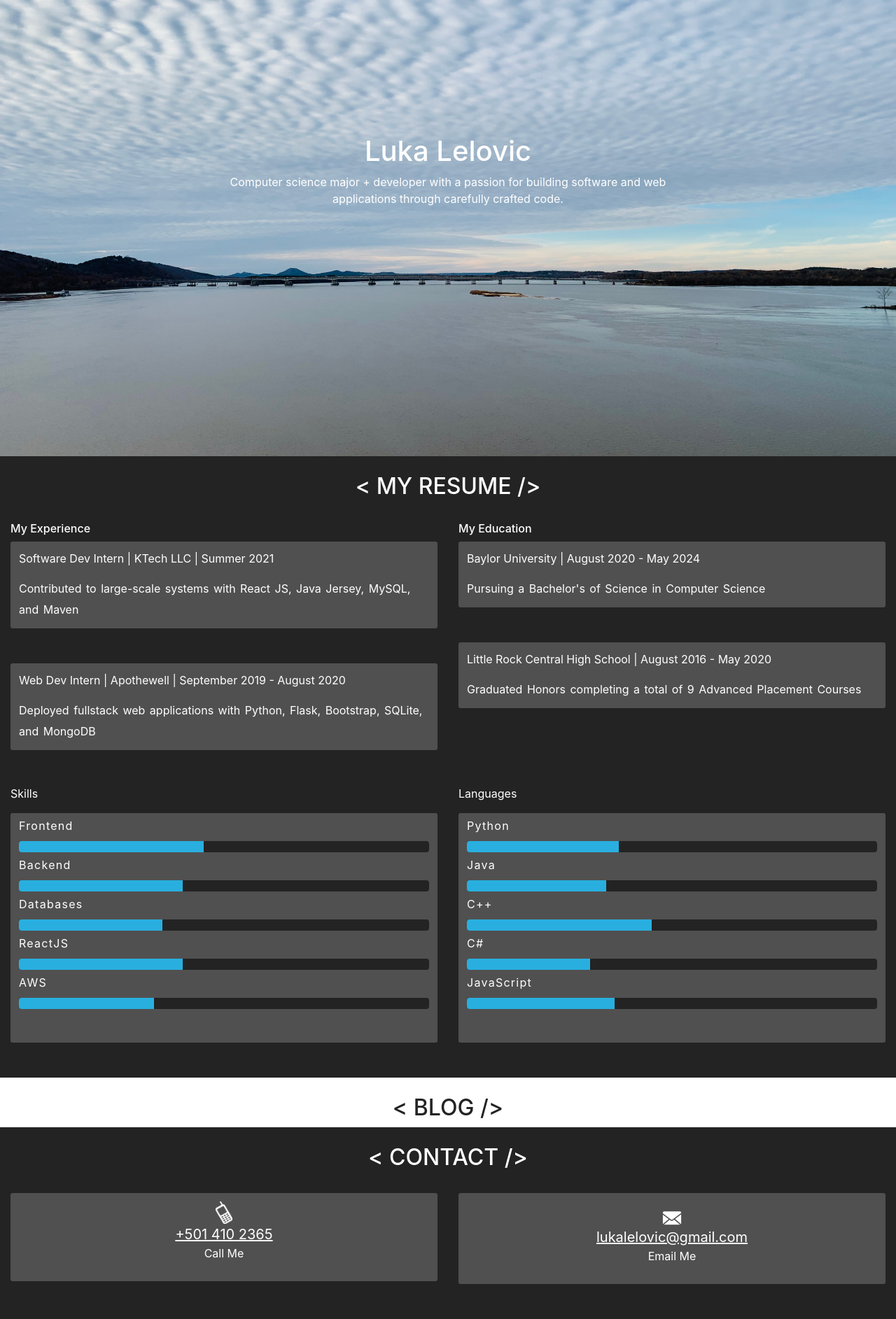
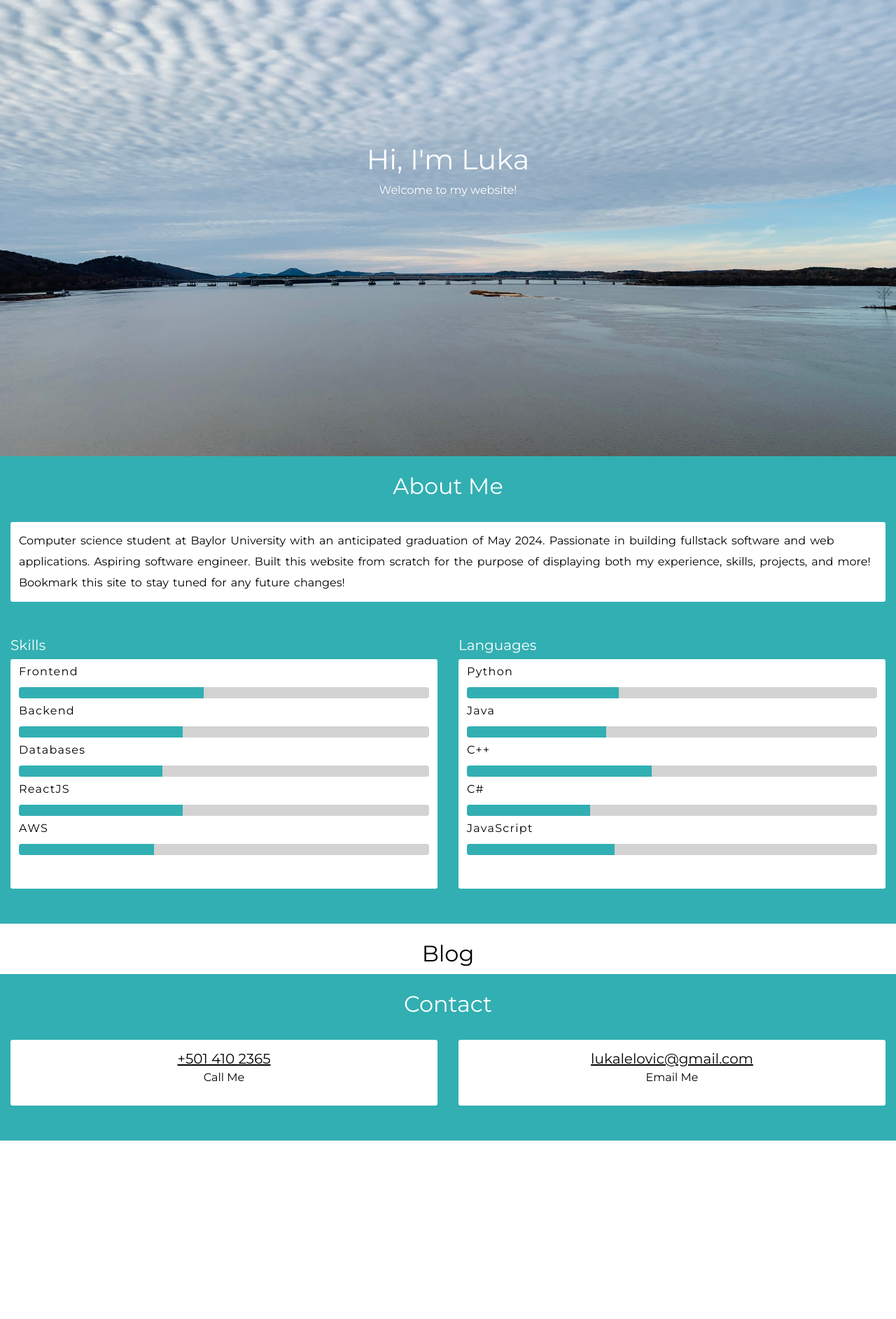
Before and after one commit to lukalelovic/Personal-Portfolio-Blog, a Flask app: page / in a window 1280 px wide. Shown: the part 148-2033 px from the top of the page at 70% size. After the commit the page ends 1778 px from the top, so only its background shows below. Run offline with Flask 2, Linux system fonts and the light colour scheme; data that the repository does not hold is empty; some libraries are stand-ins or nearby versions.

Commit message:
color changes

```diff
--- a/app/static/main.css
+++ b/app/static/main.css
@@ -1,29 +1,33 @@
+@import url('https://fonts.googleapis.com/css2?family=Montserrat:ital,wght@0,400;0,700;0,900;1,400&display=swap');
+
+:root {
+	--clr-primary: #32afb2;
+	--clr-primary-2: #fff;
+	--clr-secondary: #000;
+	--clr-secondary-2: #d3d3d3;
+}
+
 /* Main Elements */
 html { overflow: auto; }
 
 body {
 	margin: 0;
-    font-family: -apple-system, BlinkMacSystemFont, 'Segoe UI', Roboto, Oxygen, Ubuntu, Cantarell, 'Open Sans', 'Helvetica Neue', sans-serif;
-    color: white;
+	font-family: 'Montserrat', sans-serif;
+	color: var(--clr-primary-2);
 	overflow: hidden;
 }
 
-.bg-w { background-color: white; }
+.bg-w { background-color: var(--clr-primary-2); }
 
-.bg-b { background-color: rgb(35, 35, 35); }
+.bg-b { background-color: var(--clr-primary); }
 
 a {
 	text-decoration: none;
-    color: black;
-
-    -webkit-transition: color 0.5s;
-    -moz-transition: color 0.5s;
-    transition: color 0.5s;
+	color: var(--clr-secondary);
 }
 
 a:hover {
 	text-decoration: none;
-    color: rgb(76, 76, 76);
 }
 
 li {
@@ -53,8 +57,8 @@ span {
 }
 
 button {
-    background-color: rgb(105, 105, 105);
-    color: white;
+	background-color: var(--clr-secondary);
+	color: var(--clr-primary-2);
 	font-size: 16px;
 	cursor: pointer;
 }
@@ -121,34 +125,42 @@ input, button {
 	transform: translate(-50%, -50%);
 }
 
-/* Resume */
-#Resume { width: 100%; }
+/* About */
+#About {
+	width: 100%;
+	color: var(--clr-primary-2);
+}
 
 .info-box {
-    background-color: rgb(81, 80, 80);
+	background-color: var(--clr-primary-2);
 	border-radius: 3px;
 	padding: 1.5vh;
 	margin-bottom: 50px;
+	color: var(--clr-secondary);
 
 	-webkit-transition: all 0.5s;
 	-moz-transition: all 0.5s;
 	transition: all 0.5s;
 }
 
+.info-box span {
+	color: var(--clr-secondary);
+}
+
 .info-box:hover { box-shadow: 0px 3px 6px rgb(81, 81, 81); }
 
 /* Skills */
 .progress {
-    background: rgb(35, 35, 35);
+	background: var(--clr-secondary-2);
 	margin-bottom: 1.5vh;
 }
 
-.progress-bar { background: rgb(41, 175, 223); }
+.progress-bar { background: var(--clr-primary); }
 
 /* Blog */
 #Blog {
-    color: rgb(35, 35, 35);
-    background-color: white;
+	color: var(--clr-secondary);
+	background-color: var(--clr-primary-2);
 }
 
 .b-posts {
@@ -159,7 +171,7 @@ input, button {
 
 .b-box {
 	margin-bottom: 50px;
-    background: rgb(35, 35, 35);
+	background: var(--clr-primary);
 	height: auto;
 	max-width: 350px;
 	margin-left: 12px;
@@ -171,9 +183,7 @@ input, button {
 	margin-left: 10px;
 }
 
-.b-box p, span { color: white; }
-
-.b-box:hover{ background-color: black; }
+.b-box p, span { color: var(--clr-primary-2); }
 
 .b-image {
 	width: 350px;
@@ -184,7 +194,7 @@ input, button {
 /* Contact */
 .contact-text a {
 	font-size: 20px;
-    color: white;
+	color: var(--clr-secondary);
 	text-decoration: underline;
 	display: block;
 }
@@ -202,10 +212,10 @@ input, button {
 
 /* Posts */
 #Post {
-    color: black;
+	color: var(--clr-secondary);
 }
 
-#Post span { color: black }
+#Post span { color: var(--clr-secondary); }
 
 #Post h3 { margin: 0; }
 
@@ -221,13 +231,15 @@ input, button {
 
 #Post .info-box:hover { box-shadow: 0px 3px 6px rgb(32, 32, 32); }
 
-#Post .info-box span { color: black; }
+#Post .info-box span { color: var(--clr-secondary); }
 
-#Post a { color: blue; }
+#Post a {
+	color: blue;
+}
 
 /* Login */
 .login {
-    color: black;
+	color: var(--clr-secondary);
 	margin-left: 25px;
 }
 
--- a/app/templates/_post.html
+++ b/app/templates/_post.html
@@ -8,7 +8,7 @@
 		<link rel="stylesheet" href="{{ url_for('static', filename='bootstrap.min.css') }}">
 		<link href="{{ url_for('static', filename='main.css') }}" rel="stylesheet" type="text/css">
 	</head>
-	<body class="bg-w">
+	<body class="bg-b">
 		{{ moment.include_jquery() }}
 		{{ moment.include_moment() }}
 
--- a/app/templates/index.html
+++ b/app/templates/index.html
@@ -22,7 +22,7 @@
 			</div>
 			<div id="navbar-right-align">
 				<ul>
-					<li><a href="#Resume">Resume</a></li>
+					<li><a href="#About">About</a></li>
 					<li><a href="#Blog">Blog</a></li>
 					<li><a href="#Contact">Contact</a></li>
 					<a href="https://github.com/lukalelovic">
@@ -39,60 +39,26 @@
 		<div id="Home">
 			<img src="{{ url_for('static', filename='images/river.jpg') }}" class="landing-img" alt='river'>
 			<div class="landing-title text-center">
-				<h1>Luka Lelovic</h1>
-				<p>Computer science major + developer with a passion for building software and web applications through
-				carefully crafted code.</p>
+				<h1>Hi, I'm Luka</h1>
+				<p>Welcome to my website!</p>
 			</div>
 		</div>
 
 		<!--SECTION: ABOUT-->
-		<div id="Resume" class="container-fluid">
+		<div id="About" class="container-fluid">
 			<div class="row">
 				<div class="col-md-12">
-					<br><h2 class="text-center">&lt MY RESUME /&gt</h2><br>
+					<br><h2 class="text-center">About Me</h2><br>
 				</div>
 
-				<div class="col-md-6">
-					<h6>My Experience</h6>
-					<div class="row">
-						<div class="col-12">
-							<div class="info-box">
-								<p>Software Dev Intern | KTech LLC | Summer 2021</p>
-
-								<span>Contributed to large-scale systems with React JS, Java Jersey, MySQL, and Maven</span>
-							</div>
-						</div>
-						<div class="col-12">
-							<div class="info-box">
-								<p>Web Dev Intern | Apothewell | September 2019 - August 2020</p>
-
-								<span>Deployed fullstack web applications with Python, Flask, Bootstrap, SQLite, and MongoDB</span>
-							</div>
-						</div>
-					</div>
-
-				</div>
-
-				<div class="col-md-6">
-					<h6>My Education</h6>
-					<div class="row">
-						<div class="col-12">
-							<div class="info-box">
-								<p>Baylor University | August 2020 - May 2024</p>
-								<span>Pursuing a Bachelor's of Science in Computer Science</span>
-							</div>
-						</div>
-						<div class="col-12">
-							<div class="info-box">
-								<p>Little Rock Central High School | August 2016 - May 2020</p>
-								<span>Graduated Honors completing a total of 9 Advanced Placement Courses</span>
-							</div>
-						</div>
+				<div class="col-md-12">
+					<div class="info-box">
+						<span>Computer science student at Baylor University with an anticipated graduation of May 2024. Passionate in building fullstack software and web applications. Aspiring software engineer. Built this website from scratch for the purpose of displaying both my experience, skills, projects, and more! Bookmark this site to stay tuned for any future changes!</span>
 					</div>
 				</div>
 
 				<div class="col-md-6">
-					<p>Skills</p>
+					<h5>Skills</h5>
 					<div class="info-box">
 						<li>
 							<p>Frontend</p>
@@ -129,7 +95,7 @@
 				</div>
 
 				<div class="col-md-6">
-					<p>Languages</p>
+					<h5>Languages</h5>
 					<div class="info-box">
 						<li>
 							<p>Python</p>
@@ -172,7 +138,7 @@
 			<div class="row">
 				<div class="col-md-12">
 					<br>
-					<h2>&lt BLOG /&gt</h2>
+					<h2>Blog</h2>
 				</div>
 
 				<div class="col-md-12">
@@ -193,18 +159,16 @@
 		<div id="Contact" class="container-fluid text-center">
 			<div class="row">
 				<div class="col-md-12">
-					<br><h2>&lt CONTACT /&gt</h2><br>
+					<br><h2>Contact</h2><br>
 				</div>
 				<div class="col-md-6">
 					<div class="info-box contact-text">
-						<img class="contact-phone" src="{{ url_for('static', filename='images/phone.png') }}">
 						<a href="tel:5014102365">+501 410 2365</a>
 						<p>Call Me</p>
 					</div>
 				</div>
 				<div class="col-md-6">
 					<div class="info-box contact-text">
-						<img class="contact-email" src="{{ url_for('static', filename='images/mail.png') }}">
 						<a href="mailto:lukalelovic@gmail.com">lukalelovic@gmail.com</a>
 						<p>Email Me</p>
 					</div>
```
Also changed, not shown: app/static/images/uploads/4.jpg (added). Lines whose indentation alone changed are shown as unchanged.
